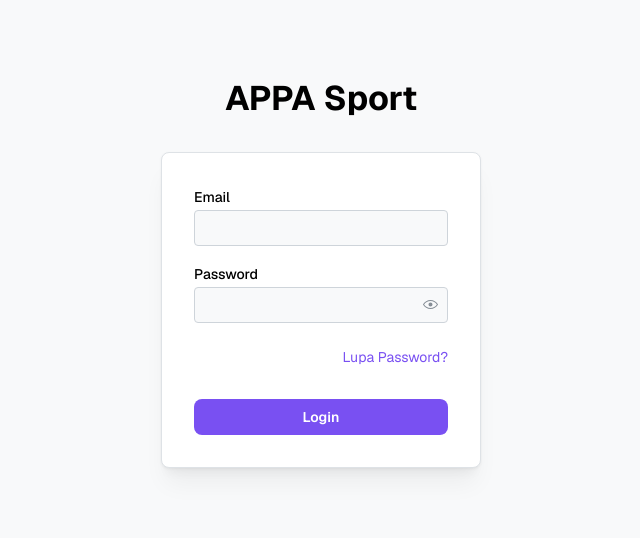
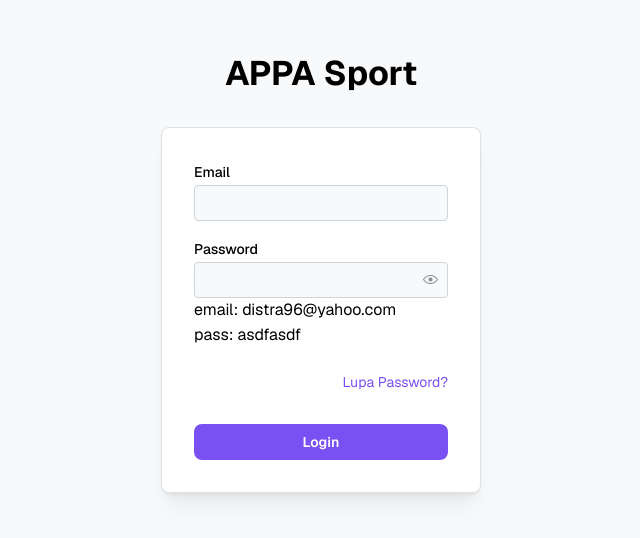
Before and after one commit to yudistiraashadi/appa-sport-web, a Next.js app: page /login in a window 1280 px wide. Shown: the part 128-666 px from the top of the page, without its empty margins (319-959 px from the left). Built offline with nearby package versions, Linux system fonts and the light colour scheme.

Commit message:
add email dan password untuk login

```diff
--- a/app/login/_forms.tsx
+++ b/app/login/_forms.tsx
@@ -10,6 +10,7 @@ import {
 } from "@mantine/core";
 import { useFormState, useFormStatus } from "react-dom";
 import { IconInfoCircle } from "@tabler/icons-react";
+import Link from "next/link";
 
 import { login } from "./_actions";
 
@@ -53,8 +54,11 @@ export function LoginForm() {
         error={state?.error?.password}
       />
 
+      <div>email: distra96@yahoo.com</div>
+      <div>pass: asdfasdf</div>
+
       <Flex justify="end" mt={"1.5rem"}>
-        <Anchor component="button" size="sm">
+        <Anchor component={Link} href={"#"} size="sm">
           Lupa Password?
         </Anchor>
       </Flex>
```
